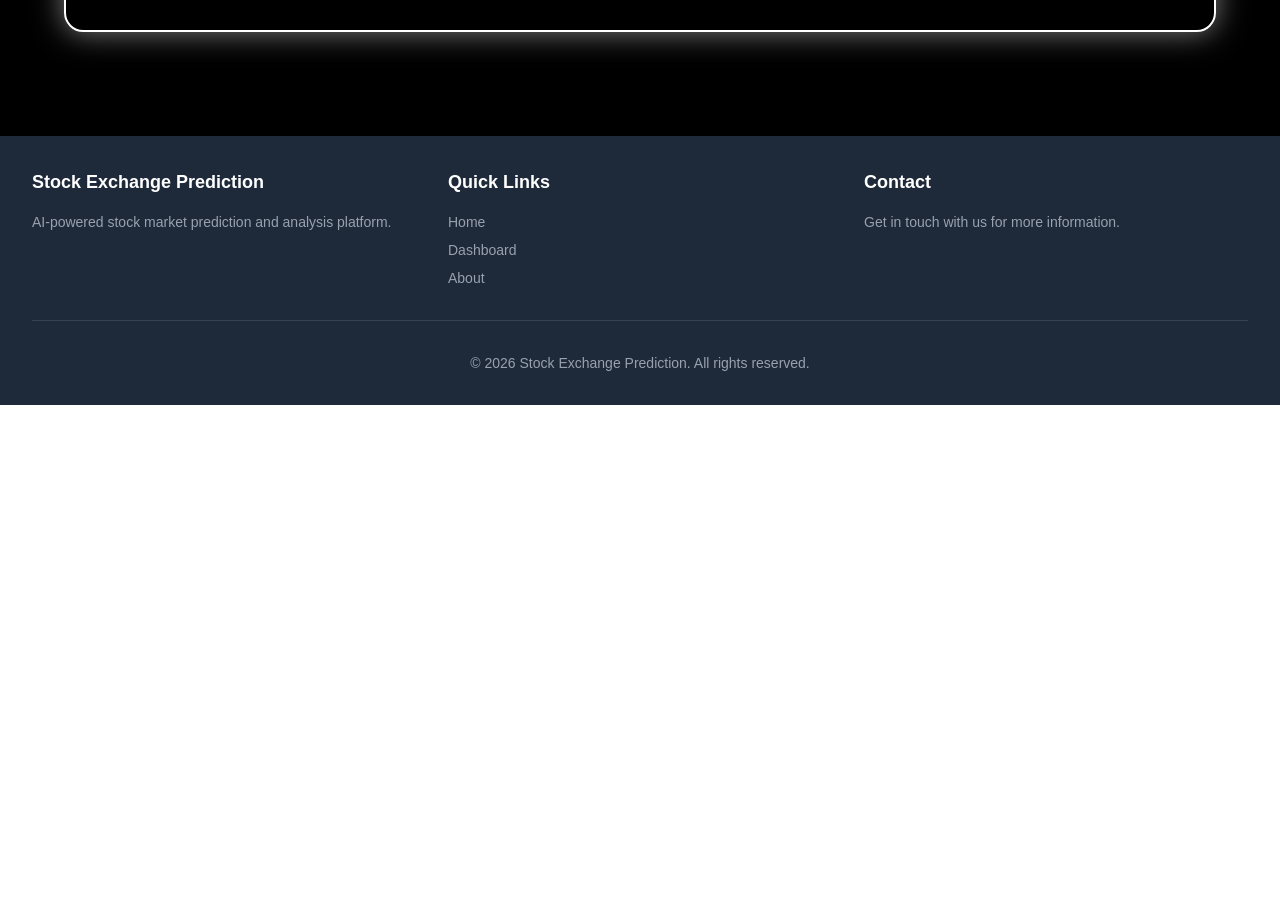
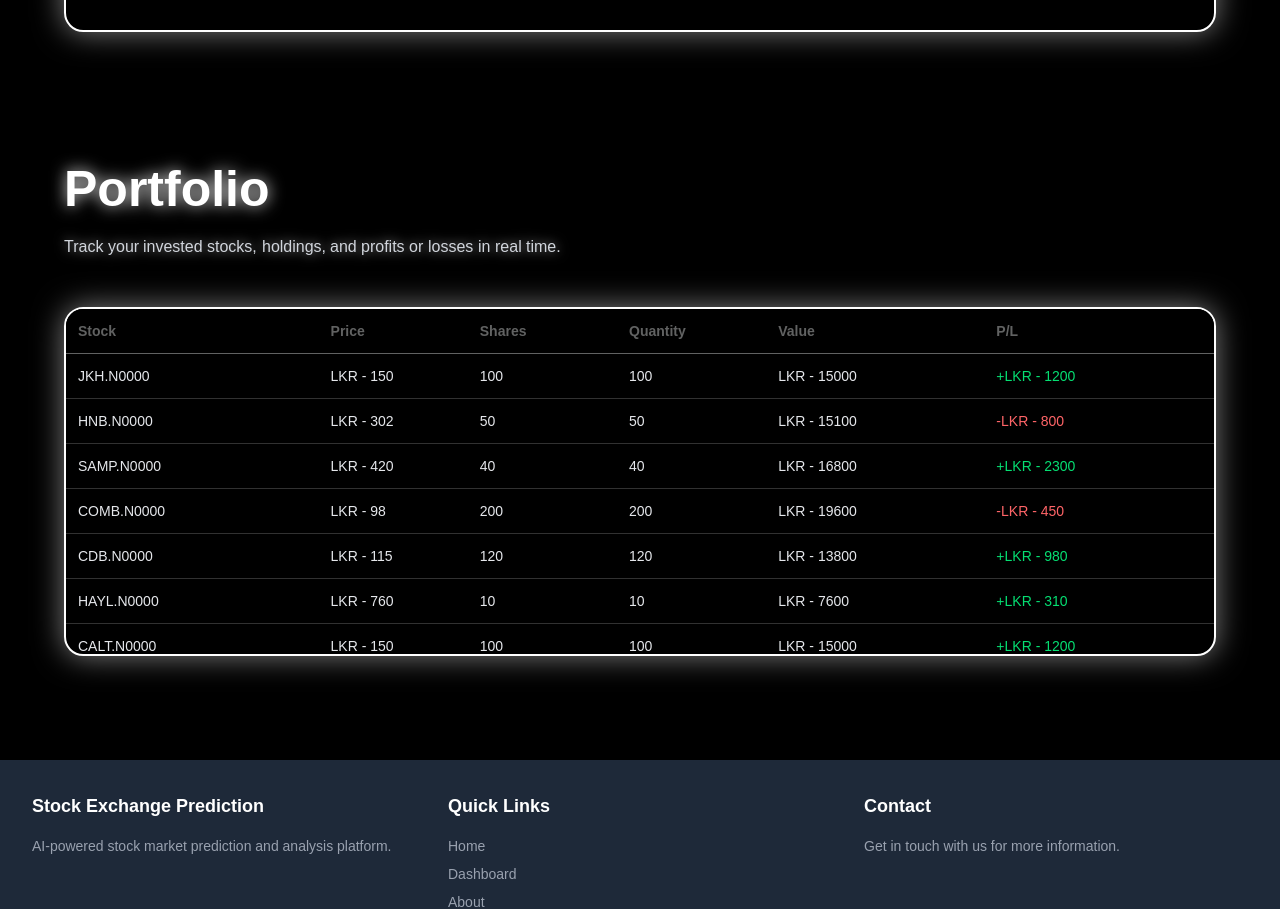
Before and after one commit to osa623/Stock-Exchange-Prediction-Model-Main-Web, a Next.js app in the folder frontend/: page /dashboard in a window 1280 px wide. Shown: the part 1362-2271 px from the top of the page. Before the commit the page ends 1767 px from the top, so only its background shows below. Built offline with nearby package versions, Linux system fonts and the light colour scheme.

Commit message:
Dashboard - create the portfolio section - attempt 1 -  commit #6

```diff
--- a/frontend/src/app/dashboard/page.tsx
+++ b/frontend/src/app/dashboard/page.tsx
@@ -2,6 +2,7 @@ import React from "react";
 import AllStocksSection from "@/components/Pages/Dashboard/AllStocksSection";
 import SectorSection from "@/components/Pages/Dashboard/SectorSection";
 import { Section } from "lucide-react";
+import PortfolioSection from "@/components/Pages/Dashboard/PortfolioSection";
 
 export default function DashboardPage() {
   return (
@@ -11,6 +12,8 @@ export default function DashboardPage() {
         <AllStocksSection />
 
         <SectorSection/>
+
+        <PortfolioSection/>
       </div>
     </main>
   );
--- /dev/null
+++ b/frontend/src/components/Pages/Dashboard/PortfolioSection.tsx
@@ -0,0 +1,116 @@
+"use client";
+
+import BlurText from "@/components/Ui/BlurText";
+
+interface PortfolioStock {
+  symbol: string;
+  price: number;
+  shares: number;
+  quantity: number;
+  value: number;
+  pnl: number;
+}
+
+const currency = "LKR - ";
+
+const samplePortfolio: PortfolioStock[] = [
+  { symbol: "JKH.N0000", price: 150, shares: 100, quantity: 100, value: 15000, pnl: 1200 },
+  { symbol: "HNB.N0000", price: 302, shares: 50, quantity: 50, value: 15100, pnl: -800 },
+  { symbol: "SAMP.N0000", price: 420, shares: 40, quantity: 40, value: 16800, pnl: 2300 },
+  { symbol: "COMB.N0000", price: 98, shares: 200, quantity: 200, value: 19600, pnl: -450 },
+  { symbol: "CDB.N0000", price: 115, shares: 120, quantity: 120, value: 13800, pnl: 980 },
+  { symbol: "HAYL.N0000", price: 760, shares: 10, quantity: 10, value: 7600, pnl: 310 },
+  { symbol: "CALT.N0000", price: 150, shares: 100, quantity: 100, value: 15000, pnl: 1200 },
+  { symbol: "VONE.N0000", price: 302, shares: 50, quantity: 50, value: 15100, pnl: -800 },
+  { symbol: "HAYC.N0000", price: 420, shares: 40, quantity: 40, value: 16800, pnl: 2300 },
+  { symbol: "CNDB.N0000", price: 98, shares: 200, quantity: 200, value: 19600, pnl: -450 },
+  { symbol: "NTB.N0000", price: 115, shares: 120, quantity: 120, value: 13800, pnl: 980 },
+  { symbol: "WTH.N0000", price: 760, shares: 10, quantity: 10, value: 7600, pnl: 310 },
+];
+
+export default function PortfolioSection() {
+  return (
+    <section className="mb-10 bg-black p-10 rounded-lg">
+
+      {/* HEADING */}
+      <BlurText
+        text="Portfolio"
+        delay={80}
+        animateBy="words"
+        direction="top"
+        className="text-[50px] font-semibold mb-2 text-white drop-shadow-[0_0_8px_rgba(255,255,255,0.9)]"
+      />
+
+      {/* DESCRIPTION */}
+      <BlurText
+        text="Track your invested stocks, holdings, and profits or losses in real time."
+        delay={20}
+        animateBy="words"
+        direction="bottom"
+        className="text-gray-300 mb-12 drop-shadow-[0_0_6px_rgba(255,255,255,0.6)]"
+      />
+
+      {/* TABLE CONTAINER */}
+      <div className="border-2 border-white rounded-[1.5vw] overflow-hidden shadow-[0_0_30px_rgba(255,255,255,0.5)]">
+
+        {/* HEADER */}
+        <table className="w-full text-sm border-b border-gray-100/40 table-fixed">
+          <thead className="bg-black">
+            <tr className="text-gray-100/40">
+              <th className="p-3 text-left w-[22%]">Stock</th>
+              <th className="p-3 text-left w-[13%]">Price</th>
+              <th className="p-3 text-left w-[13%]">Shares</th>
+              <th className="p-3 text-left w-[13%]">Quantity</th>
+              <th className="p-3 text-left w-[19%]">Value</th>
+              <th className="p-3 text-left w-[20%]">P/L</th>
+            </tr>
+          </thead>
+        </table>
+
+        {/* SCROLLABLE BODY */}
+        <div className="h-[300px] overflow-y-auto hide-scrollbar">
+          <table className="w-full text-sm table-fixed">
+            <tbody>
+              {samplePortfolio.map((stock) => (
+                <tr
+                  key={stock.symbol}
+                  className="hover:bg-gray-100/10 transition"
+                >
+                  <td className="p-3 w-[22%] border-b border-gray-100/20 text-gray-200">
+                    {stock.symbol}
+                  </td>
+
+                  <td className="p-3 w-[13%] border-b border-gray-100/20 text-gray-200">
+                    {currency}{stock.price}
+                  </td>
+
+                  <td className="p-3 w-[13%] border-b border-gray-100/20 text-gray-200">
+                    {stock.shares}
+                  </td>
+
+                  <td className="p-3 w-[13%] border-b border-gray-100/20 text-gray-200">
+                    {stock.quantity}
+                  </td>
+
+                  <td className="p-3 w-[19%] border-b border-gray-100/20 text-gray-200">
+                    {currency}{stock.value}
+                  </td>
+
+                  <td
+                    className={`p-3 w-[20%] border-b border-gray-100/20 font-medium ${
+                      stock.pnl >= 0 ? "text-green-400" : "text-red-400"
+                    }`}
+                  >
+                    {stock.pnl >= 0 ? "+" : "-"}
+                    {currency}{Math.abs(stock.pnl)}
+                  </td>
+                </tr>
+              ))}
+            </tbody>
+          </table>
+        </div>
+
+      </div>
+    </section>
+  );
+}
```
